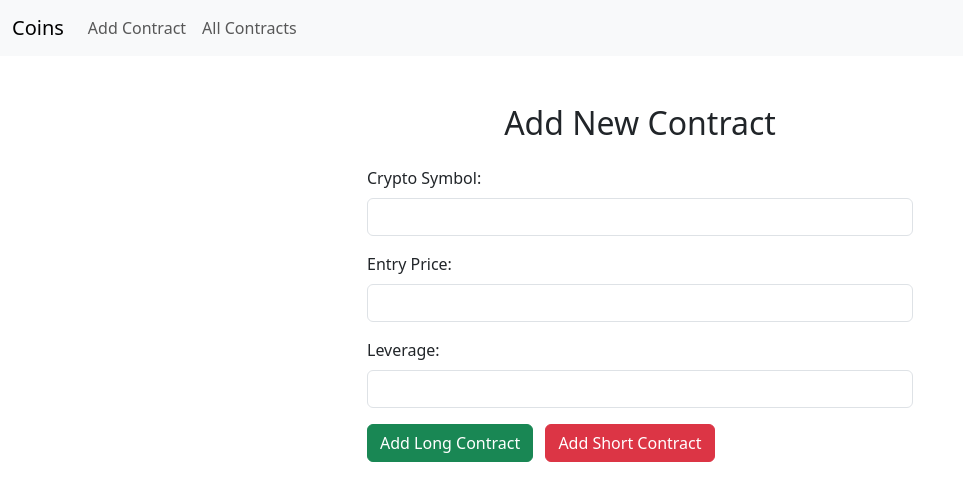
After one commit to Rezasl99/PnLProject, a Django app: page /add-contract/ in a window 1280 px wide. The commit adds this page. Shown: the top 501 px of the page, without its empty margins (0-963 px from the left). Run offline with Django 5.2, Linux system fonts and the light colour scheme.

Commit message:
Finished every page and logics

```diff
--- /dev/null
+++ b/Main/templates/add_contract.html
@@ -0,0 +1,40 @@
+{% include 'includes/navbar.html'%}
+
+<div class="container mt-5">
+    <!-- Center the row -->
+    <div class="row justify-content-center">
+        <!-- Limit form width with a column -->
+        <div class="col-md-6">
+            <h2 class="text-center mb-4">Add New Contract</h2>
+            <form method="POST">
+                {% csrf_token %}
+
+                <div class="mb-3">
+                    <label for="crypto_coin" class="form-label">Crypto Symbol:</label>
+                    <input list="coins" name="crypto_coin" id="crypto_coin" class="form-control" required>
+                    <datalist id="coins">
+                        {% for symbol in coins_list %}
+                        <option value="{{ symbol }}"></option>
+                        {% endfor %}
+                    </datalist>
+                </div>
+
+                <div class="mb-3">
+                    <label for="entry_point" class="form-label">Entry Price:</label>
+                    <input name="entry_point" id="entry_point" class="form-control" required>
+                </div>
+
+                <div class="mb-3">
+                    <label for="leverage" class="form-label">Leverage:</label>
+                    <input type="number" name="leverage" id="leverage" class="form-control" required>
+                </div>
+
+                <button type="submit" name="position" value="False" class="btn btn-success me-2">Add Long Contract</button>
+
+            <button type="submit" name="position" value="True" class="btn btn-danger">Add Short Contract</button>
+            </form>
+        </div>
+    </div>
+</div>
+
+{% include 'includes/footer.html'%}
--- a/Main/templates/includes/navbar.html
+++ b/Main/templates/includes/navbar.html
@@ -9,20 +9,17 @@
 <body>
     <nav class="navbar navbar-expand-lg bg-body-tertiary">
         <div class="container-fluid">
-          <a class="navbar-brand" href="#">Home</a>
+          <a class="navbar-brand" href="{% url 'home' %}">Coins</a>
           <button class="navbar-toggler" type="button" data-bs-toggle="collapse" data-bs-target="#navbarSupportedContent" aria-controls="navbarSupportedContent" aria-expanded="false" aria-label="Toggle navigation">
             <span class="navbar-toggler-icon"></span>
           </button>
           <div class="collapse navbar-collapse" id="navbarSupportedContent">
             <ul class="navbar-nav me-auto mb-2 mb-lg-0">
               <li class="nav-item">
-                <a class="nav-link" href="#">Add Coin</a>
+                <a class="nav-link" href="{% url 'add_contract' %}">Add Contract</a>
               </li>
               <li class="nav-item">
-                <a class="nav-link" href="#">Add Contract</a>
-              </li>
-              <li class="nav-item">
-                <a class="nav-link" href="#">All Contracts</a>
+                <a class="nav-link" href="{% url 'all_contracts' %}">All Contracts</a>
               </li>
             </ul>
           </div>
--- a/Main/urls.py
+++ b/Main/urls.py
@@ -1,6 +1,9 @@
 from django.urls import path
-from .views import home
+from . import views
 
 urlpatterns = [
-    path('', home, name='home'),
+    path('', views.home, name='home'),
+    path('all_contracts', views.all_contracts, name='all_contracts'),
+    path('close/<int:contract_id>/', views.close_contract, name='close_contract'),
+    path('add-contract/', views.add_contract, name='add_contract'),
 ]
--- a/Main/views.py
+++ b/Main/views.py
@@ -1,6 +1,8 @@
 from django.shortcuts import render
 from .models import CryptoCoins, Contract
 import requests
+from django.shortcuts import get_object_or_404 , redirect
+from .constants import COINS_LIST
 
 def get_binance_price(symbol):
     url = f"https://api.binance.com/api/v3/ticker/price?symbol={symbol}"
@@ -13,14 +15,61 @@ def get_binance_price(symbol):
         return None
 
 def home(request):
-    crypto_symbol = CryptoCoins.objects.all()
+    """ Displays all the Contracts sorted by coins """
+    crypto_symbols = CryptoCoins.objects.all()
 
-    for crypto in crypto_symbol:
-        market_price = get_binance_price(crypto.crypto_symbol)
+
+    for symbol in crypto_symbols:
+        market_price = get_binance_price(symbol.crypto_symbol)
         if market_price:
-            Contract.objects.filter(crypto_coin=crypto).update(market_price=market_price)
+            Contract.objects.filter(crypto_coin=symbol, status=True).update(market_price=market_price)
 
     context = {
-        'crypto_symbol': crypto_symbol,
+        'crypto_symbols': crypto_symbols,
     }
     return render(request, 'index.html', context)
+
+
+def all_contracts(request):
+    ''' Displays all the contracts '''
+    contracts = Contract.objects.all().order_by('-status')
+    for contract in contracts:
+        if contract.status == True:
+            market_price = get_binance_price(contract.crypto_coin.crypto_symbol)
+            contract.market_price = market_price
+            contract.save()
+    context = {'contracts': contracts}
+    return render(request, 'all_contracts.html', context)
+
+
+def close_contract(request, contract_id):
+    '''Closing contract function '''
+    contract = get_object_or_404(Contract, id=contract_id)
+    contract.status = False
+    contract.save()
+    return redirect(all_contracts)
+
+def add_contract(request):
+    coins_list = COINS_LIST
+    if request.method == 'POST':
+        crypto_symbol = request.POST.get('crypto_coin', '').upper().strip()
+        entry_price = request.POST.get('entry_point')
+        leverage = request.POST.get('leverage')
+        short_long = request.POST.get('position')
+
+        if short_long == 'False':
+            pass
+        else:
+            is_short = True
+
+        coin_obj, created = CryptoCoins.objects.get_or_create(crypto_symbol=crypto_symbol)
+
+
+        Contract.objects.create(
+            crypto_coin=coin_obj,
+            entry_price=entry_price,
+            leverage=leverage,
+            is_short=is_short,
+        )
+        return redirect('all_contracts')
+    return render(request, 'add_contract.html', {'coins_list': coins_list})
```
Also changed, not shown: Main/constants.py (added, +1 -0 lines), Main/models.py (+7 -3 lines), Main/templates/all_contracts.html (added, +57 -0 lines), Main/templates/index.html (+19 -12 lines), Main/migrations/0005_alter_contract_market_price.py (added), Main/migrations/0006_alter_contract_market_price.py (added), Main/migrations/0007_alter_contract_market_price.py (added), Main/migrations/0008_alter_contract_market_price.py (added), Main/migrations/0009_contract_is_short.py (added).
